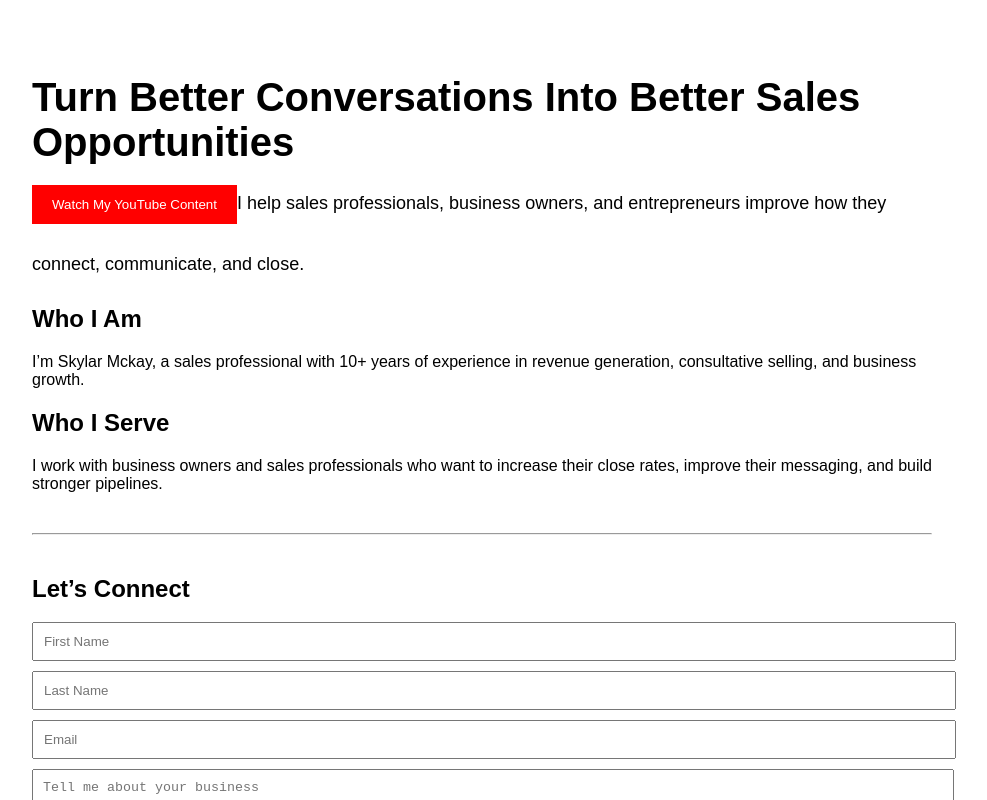
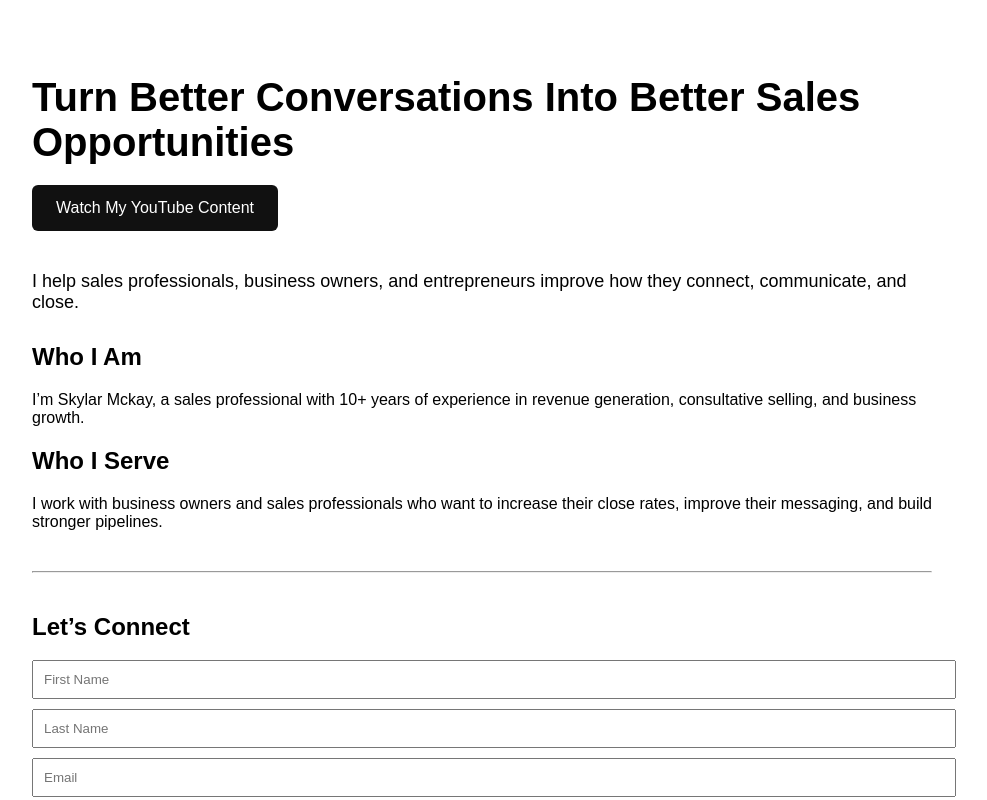
Before and after one commit to mckaysalesandlifecoaching-glitch/hink-better-sell-better-site, a Next.js app: page / in a window 1280 px wide. Shown: the top 800 px of the page, without its empty margins (158-1145 px from the left). Built offline with nearby package versions, Linux system fonts and the light colour scheme.

Commit message:
Update index.js

```diff
--- a/pages/index.js
+++ b/pages/index.js
@@ -6,18 +6,21 @@ export default function Home() {
       </h1>
 
       <p style={{ fontSize: "18px", marginBottom: "30px" }}>
-<a href="https://www.youtube.com/@mckaysalesandlifecoaching" target="_blank">
+<div style={{ marginTop: "20px", marginBottom: "40px" }}>
+  <a href="https://youtube.com/@YOURCHANNEL" target="_blank">
     <button style={{
-    padding: "12px 20px",
-    background: "red",
+      padding: "14px 24px",
+      background: "#111",
       color: "white",
       border: "none",
-    marginBottom: "30px",
+      borderRadius: "6px",
+      fontSize: "16px",
       cursor: "pointer"
     }}>
       Watch My YouTube Content
     </button>
   </a>
+</div>
         I help sales professionals, business owners, and entrepreneurs improve how they connect, communicate, and close.
       </p>
 
```
Lines whose indentation alone changed are shown as unchanged.
